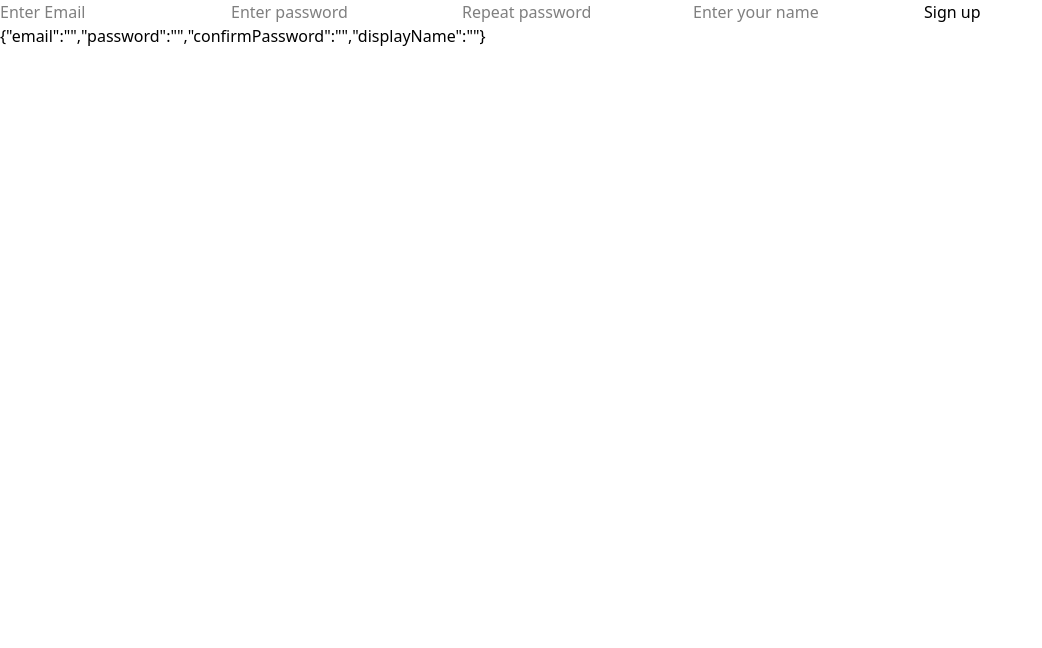
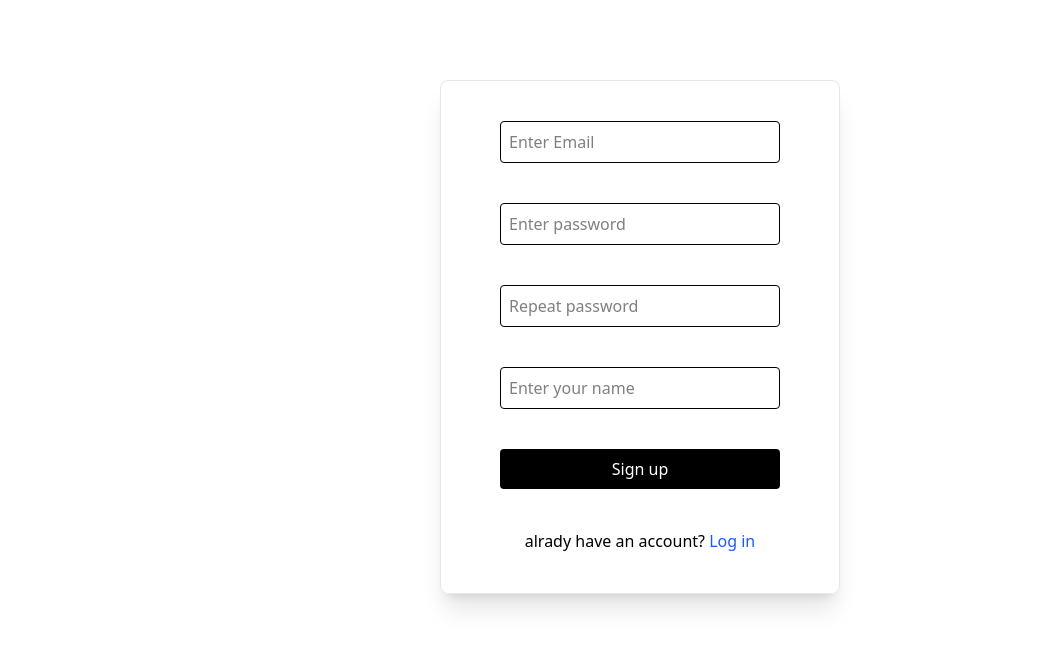
Before and after one commit to parsa-the/chat-app, a Next.js app: page /signup in a window 1280 px wide. Shown: the top 648 px of the page, without its empty margins (0-1042 px from the left). Built offline with nearby package versions, Linux system fonts and the light colour scheme.

Commit message:
login design

```diff
--- a/src/components/auth/login.tsx
+++ b/src/components/auth/login.tsx
@@ -1,5 +1,8 @@
-"use client"
-{/*add reset password functionality */}
+"use client";
+{
+  /*add reset password functionality */
+}
+import Link from "next/link";
 import React, { useState } from "react";
 type LoginTypes = {
   email: string;
@@ -24,13 +27,18 @@ const Login = () => {
   }
 
   return (
-    <form onSubmit={handlesubmit}>
+    <div className="w-screen">
+      <form
+        onSubmit={handlesubmit}
+        className="flex flex-col items-center justify-center p-10 w-100 mx-auto mt-40 rounded-lg space-y-10 shadow-xl border border-gray-200"
+      >
         <input
           type="email"
           name="email"
           value={LoginData.email}
           placeholder="Enter Email"
           onChange={handleChange}
+          className="p-2 w-70 border rounded-sm font-normal"
           required
         ></input>
         <input
@@ -39,10 +47,14 @@ const Login = () => {
           value={LoginData.password}
           placeholder="Enter password"
           onChange={handleChange}
+          className="p-2 font-normal w-70 border rounded-sm"
           required
         ></input>
-      <button>Login</button>
+        <button className="bg-black text-white p-2 font-medium w-70 transition duration-300 ease-in-out rounded-sm active:bg-gray-700 hover:bg-gray-800">Login</button>
+        <p >dont have an account? <Link href={"/signup"} className="text-blue-600">Create an account</Link></p>
       </form>
+
+    </div>
   );
 };
 
--- a/src/components/auth/signup.tsx
+++ b/src/components/auth/signup.tsx
@@ -1,6 +1,6 @@
 "use client";
 import { useState } from "react";
-
+import Link from "next/link";
 const Signup = () => {
   type FormState = {
     email: string;
@@ -27,23 +27,29 @@ const Signup = () => {
   function handleSubmit(e: React.FormEvent<HTMLFormElement>) {
     e.preventDefault();
     // llllllllllllllllllllllll
-    {/* supabase later */}
-    if(FormData.password!==FormData.confirmPassword){
-      alert("repeated password doesn't match")//toast laterrrrrrrrrrrrrrrr
-      return
+    {
+      /* supabase later */
+    }
+    if (FormData.password !== FormData.confirmPassword) {
+      alert("repeated password doesn't match"); //toast laterrrrrrrrrrrrrrrr
+      return;
     }
     console.log(FormData);
   }
 
   return (
     <>
-      <form onSubmit={handleSubmit}>
+      <form
+        onSubmit={handleSubmit}
+        className="flex flex-col items-center justify-center p-10 w-100 mx-auto mt-20 rounded-lg space-y-10 shadow-xl border border-gray-200"
+      >
         <input
           type="email"
           name={"email"}
           value={FormData.email}
           onChange={handleChange}
           placeholder="Enter Email"
+          className="p-2 w-70 border rounded-sm font-normal"
           required
         ></input>
         <input
@@ -52,6 +58,7 @@ const Signup = () => {
           value={FormData.password}
           onChange={handleChange}
           placeholder="Enter password"
+          className="p-2 w-70 border rounded-sm font-normal"
           required
         ></input>
         <input
@@ -60,6 +67,7 @@ const Signup = () => {
           value={FormData.confirmPassword}
           onChange={handleChange}
           placeholder="Repeat password"
+          className="p-2 w-70 border rounded-sm font-normal"
           required
         ></input>
         <input
@@ -68,11 +76,14 @@ const Signup = () => {
           value={FormData.displayName}
           onChange={handleChange}
           placeholder="Enter your name"
+          className="p-2 w-70 border rounded-sm font-normal"
           required
         ></input>
-        <button type="submit">Sign up</button>
+        <button type="submit"  className="bg-black text-white p-2 font-medium w-70 transition duration-300 ease-in-out rounded-sm active:bg-gray-700 hover:bg-gray-800">Sign up</button>
+        <p>
+          alrady have an account? <Link href="/login" className="text-blue-600">Log in</Link>
+        </p>
       </form>
-      <p>{JSON.stringify(FormData)}</p>
     </>
   );
 };
```
Lines whose indentation alone changed are shown as unchanged.
